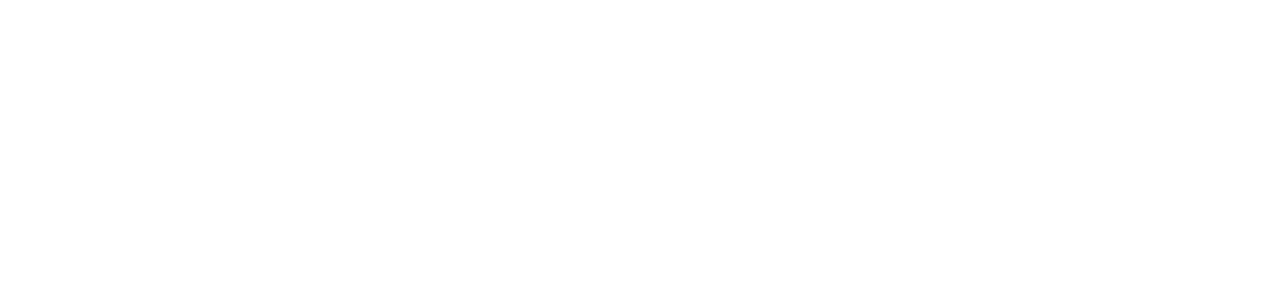
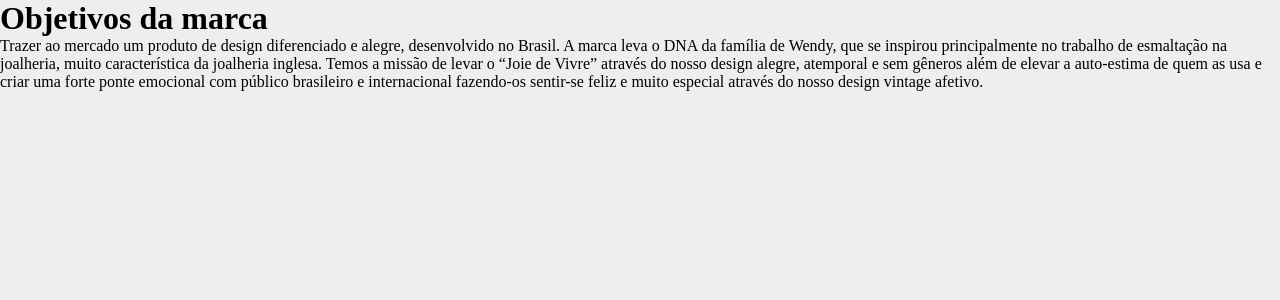
Before and after one commit to G-Ladeira/PI-React, a React (Create React App) app: page /aboutUs in a window 1280 px wide. Shown: the top 300 px of the page. Built offline with nearby package versions, Linux system fonts and the light colour scheme.

Commit message:
Subindo PI react

```diff
--- a/package.json
+++ b/package.json
@@ -11,6 +11,7 @@
     "react-icons": "^4.4.0",
     "react-router-dom": "^6.3.0",
     "react-scripts": "5.0.1",
+    "sass": "^1.54.0",
     "web-vitals": "^2.1.4"
   },
   "scripts": {
--- a/src/App.jsx
+++ b/src/App.jsx
@@ -1,8 +1,9 @@
+import { MainRoutes } from "./routes";
 
 function App() {
   return (
     <div>
-      <h1></h1>
+      <MainRoutes/>
     </div>
   )
 }
--- a/src/index.jsx
+++ b/src/index.jsx
@@ -1,10 +1,11 @@
 import React from 'react';
 import ReactDOM from 'react-dom/client';
+import { BrowserRouter } from 'react-router-dom';
 import App from './App';
 
 const root = ReactDOM.createRoot(document.getElementById('root'));
 root.render(
-  <React.StrictMode>
+  <BrowserRouter>
     <App />
-  </React.StrictMode>
+  </BrowserRouter>
 );
--- /dev/null
+++ b/src/routes/index.jsx
@@ -0,0 +1,15 @@
+import { Routes, Route} from "react-router-dom";
+import { Home } from "../views/home";
+import { AboutUs } from "../views/aboutUs";
+
+export const MainRoutes = ()=>{
+    return (
+        <>
+           <Routes>
+            <Route path="/" element={<Home/>}/>
+            <Route path="/aboutUs" element={<AboutUs/>}/>
+
+            </Routes>
+        </>
+    )
+}
--- /dev/null
+++ b/src/styles/global/main.sass
@@ -0,0 +1,8 @@
+*
+    padding: 0
+    margin: 0
+    box-sizing: border-box
+
+
+body
+    background: #eee
--- /dev/null
+++ b/src/views/aboutUs/index.jsx
@@ -0,0 +1,38 @@
+import '../../styles/global/main.sass'
+
+
+export const AboutUs = () => {
+    return (
+        <>
+        <div>
+        <main>
+            <div className="bandeira">
+                <div>
+                </div>
+            </div>
+            <div className="objetivos">
+                <div className="titulo">
+                    <h1>Objetivos da marca</h1>
+                </div>
+                <div className="joias6">
+                </div>
+                <div className="sobre">
+                    <p>
+                        Trazer ao mercado um produto de design diferenciado e alegre,
+                        desenvolvido no Brasil. A marca leva o DNA da família de Wendy,
+                        que se inspirou principalmente no trabalho de esmaltação na
+                        joalheria, muito característica da joalheria inglesa.
+                        Temos a missão de levar o “Joie de Vivre” através do nosso design
+                        alegre, atemporal e sem gêneros além de elevar a auto-estima
+                        de quem as usa e criar uma forte ponte emocional com público
+                        brasileiro e internacional fazendo-os sentir-se feliz e muito
+                        especial através do nosso design vintage afetivo.
+                    </p>
+                </div>
+            </div>
+        </main>
+        </div>
+        </>
+    )
+
+}
--- /dev/null
+++ b/src/views/home/index.jsx
@@ -0,0 +1,10 @@
+export const Home = () => {
+    return (
+        <>
+        <div>
+            Test
+        </div>
+        </>
+    )
+
+}
```
Also changed, not shown: src/views/aboutUs/style.sass (added), 1 other file (tests, documents, lock files or other folders).
